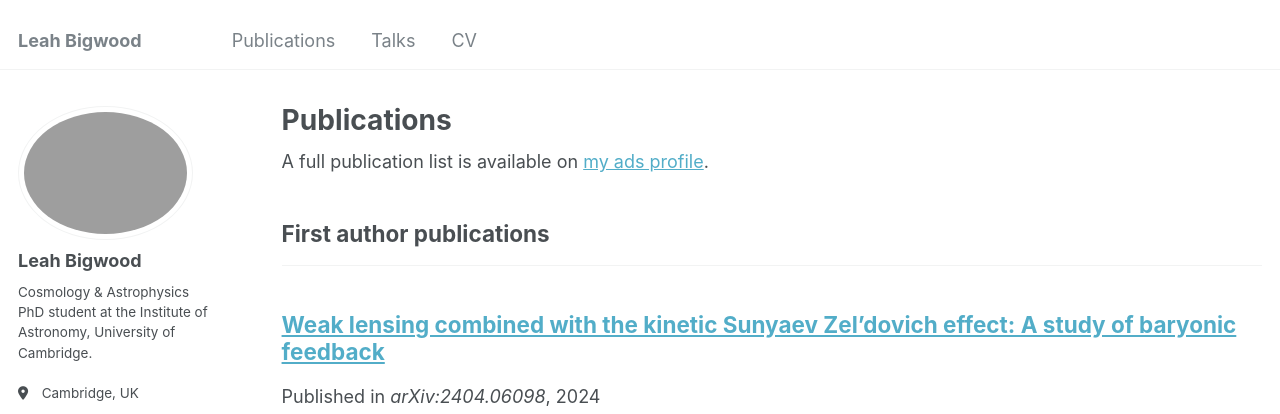
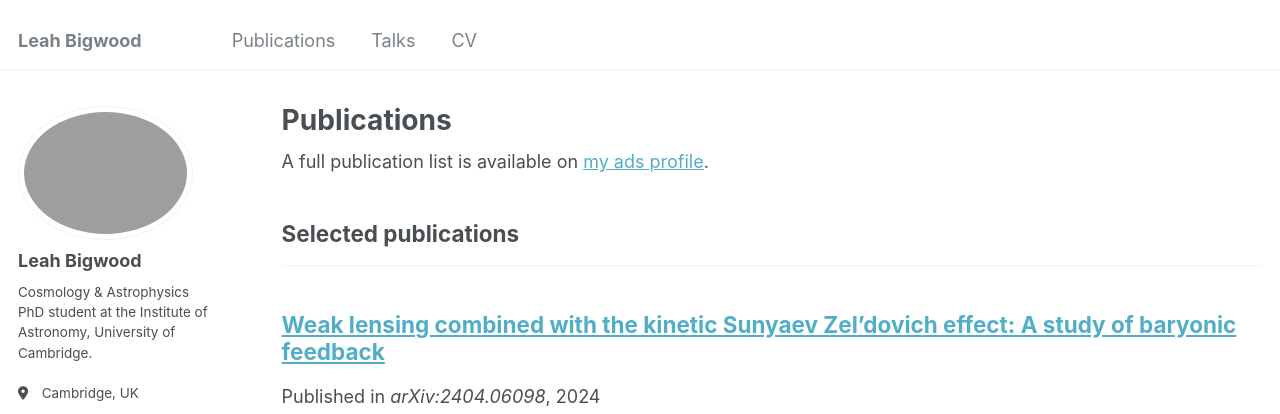
Before and after one commit to leahbigwood/leahbigwood.github.io, a Jekyll site: the page built from _pages/publications.html, in a window 1280 px wide and 900 px high. Shown: the top 414 px of the window. Built offline with Jekyll 4.4.1, drawn with Linux system fonts in a browser that asks for light colours; some web fonts are replaced.

Commit message:
Update _config.yml

```diff
--- a/_config.yml
+++ b/_config.yml
@@ -77,7 +77,7 @@ author:
 # Publication Category - The following the list of publication categories and their headings
 publication_category:
   firstauthor:
-    title: 'First author publications'
+    title: 'Selected publications'
   other:
     title: 'Other publications'
   conferences:
```
